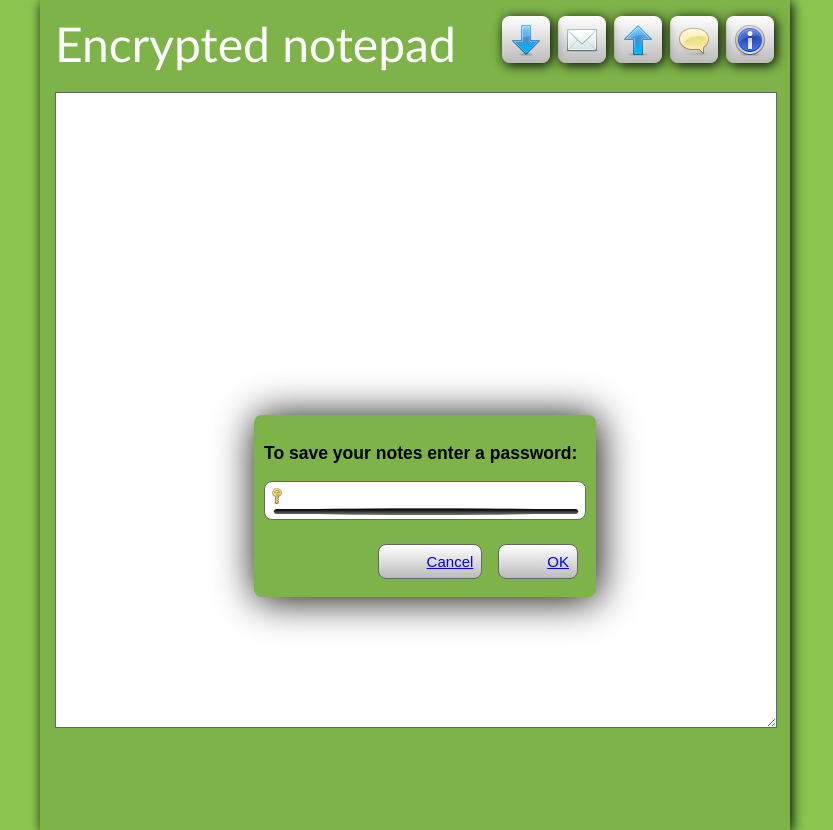
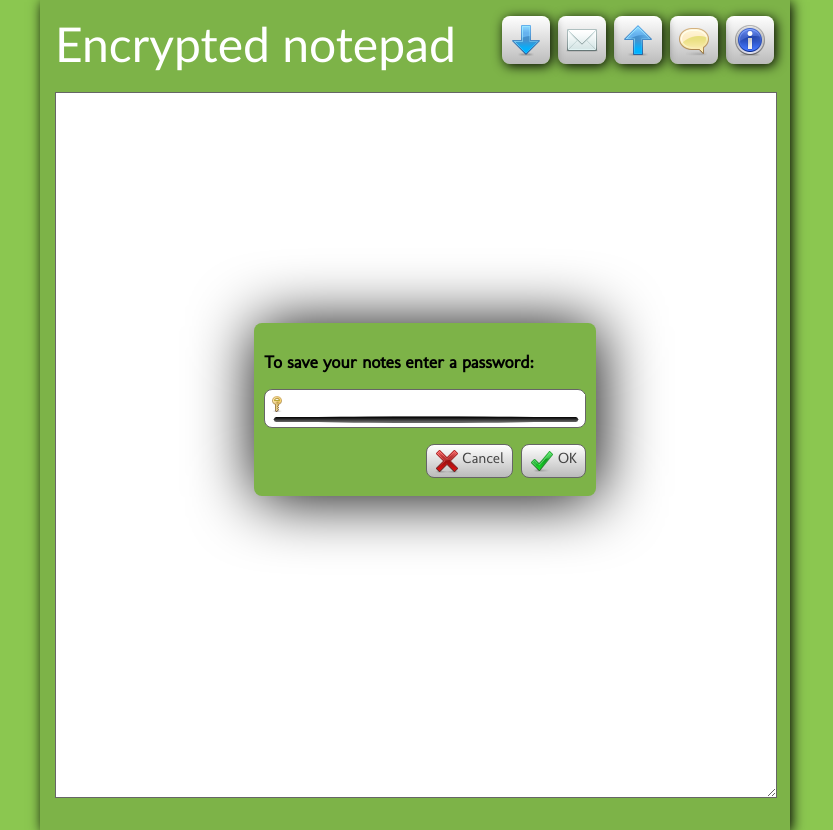
Before and after one commit to agea/encpad, a plain HTML site: page encpad/war/index.html in a window 1280 px wide. Both pictures are taken after a click on the link 751 px from the left and 39 px from the top of the page. Shown: the whole page, without its empty margins (225-1058 px from the left). Drawn offline with Linux system fonts and the light colour scheme; a web font is replaced by a local one.

Commit message:
Signed-off-by: agea <agea@drwolf.it>

```diff
--- a/encpad/war/css/encpad.css
+++ b/encpad/war/css/encpad.css
@@ -15,12 +15,11 @@ body {
 	width: 720px;
 	height: 100%;
 	position: relative;
-	font: 15px 'Trebuchet MS' ', sans-serif;
+	font: 15px 'Molengo', 'Trebuchet MS', sans-serif;
 	-webkit-box-shadow: #000 2px 2px 12px;
 	-moz-box-shadow: #000 2px 2px 12px;
 	box-shadow: #000 2px 2px 12px;
 	z-index: 100;
-	font: 15px 'Cantarell', sans-serif;
 }
 
 h1 {
@@ -59,7 +58,9 @@ a img {
 	-webkit-box-shadow: #000 2px 2px 12px;
 	-moz-box-shadow: #000 2px 2px 12px;
 	box-shadow: #000 2px 2px 12px;
+	border:0;
 }
+
 
 .actions a:hover {
 	-webkit-box-shadow: #fff 2px 2px 12px;
@@ -72,7 +73,7 @@ a img {
 	display: none;
 	text-decoration: none;
 	color: #666;
-	font-size: 10px;
+	font: 10px 'Molengo', sans-serif;
 }
 
 #notepad {
@@ -135,6 +136,7 @@ a img {
 	top: 50%;
 	left: 50%;
 	margin-left: -161px;
+	margin-top:-92px;
 	width: 322px;
 	padding: 10px;
 	background: #7db348;
@@ -142,9 +144,9 @@ a img {
 	-webkit-border-radius: 8px;
 	border-radius: 8px;
 	display: block;
-	-webkit-box-shadow: #000 2px 2px 40px;
-	-moz-box-shadow: #000 2px 2px 40px;
-	box-shadow: #000 2px 2px 40px;
+	-webkit-box-shadow: #000 2px 2px 64px;
+	-moz-box-shadow: #000 2px 2px 64px;
+	box-shadow: #000 2px 2px 64px;
 }
 
 .buttons {
@@ -155,10 +157,9 @@ a img {
 .buttons a {
 	display: block;
 	float: right;
-	margin: 8px;
-	padding: 8px;
+	margin: 0px 0px 8px 8px;
+	padding: 4px 8px;
 	border: 1px solid #666;
-	padding-left: 48px;
 	background: -webkit-gradient(linear, 0 0, 0 bottom, from(#ffffff),
 		to(#bbbbbb) );
 	background: -moz-linear-gradient(#ffffff, #bbbbbb);
@@ -167,4 +168,13 @@ a img {
 	-webkit-border-radius: 8px;
 	border-radius: 8px;
 	display: block;
+	text-decoration: none;
+	color: #444;
+	text-align: left;
 }
+
+.buttons a img {
+	float: left;
+	display: block;
+	margin-right: 4px;
+}
--- a/encpad/war/index.html
+++ b/encpad/war/index.html
@@ -7,9 +7,10 @@
 
         <link type="text/css" href="/css/encpad.css" rel="stylesheet" />
 
-<!--        <link href='https://fonts.googleapis.com/css?family=Neucha' rel='stylesheet' type='text/css'>-->
-<!--        <link href='https://fonts.googleapis.com/css?family=Inconsolata' rel='stylesheet' type='text/css'>-->
-<!--        <link href='https://fonts.googleapis.com/css?family=Cantarell' rel='stylesheet' type='text/css'>-->
+        <link href='https://fonts.googleapis.com/css?family=Neucha' rel='stylesheet' type='text/css'>
+        <link href='https://fonts.googleapis.com/css?family=Inconsolata' rel='stylesheet' type='text/css'>
+        <link href='https://fonts.googleapis.com/css?family=Molengo' rel='stylesheet' type='text/css'>
+        <link href='https://fonts.googleapis.com/css?family=Yanone+Kaffeesatz' rel='stylesheet' type='text/css'>
 
 
         <script type="text/javascript" src="/js/jquery-1.4.3.min.js"></script>
@@ -22,28 +23,33 @@
     	   Encrypted notepad
     	</h1>
     	<div class="actions">
-           <a href="javascript:void(0)" class="action"><img src="/img/information.png"/><div class="adesc">about</div></a>
+           <a href="javascript:void(0)" class="action" id="aboutAction"><img src="/img/information.png"/><div class="adesc">about</div></a>
            <a href="javascript:void(0)" class="action"><img src="/img/balloon.png"/><div class="adesc">contact</div></a>
            <a href="javascript:void(0)" class="action"><img src="/img/upload.png"/><div class="adesc">upload</div></a>
            <a href="javascript:void(0)" class="action"><img src="/img/mail.png"/><div class="adesc">send</div></a>
-           <a href="javascript:void(0)" class="action"><img src="/img/save.png"/><div class="adesc">save</div></a>
+           <a href="javascript:void(0)" class="action" id="saveAction"><img src="/img/save.png"/><div class="adesc">save</div></a>
     	</div>
 
         <textarea id="notepad" name="notepad"></textarea>
 
 
-        <div id="savepanel">
+        <div id="savepanel" style="display:none;">
             <h3>To save your notes enter a password:</h3>
             <div class="pwfield">
-                <input class="password" name="password_save" type="password" />
+                <input class="password" id="save_password" name="save_password" type="password" />
                 <div class="progressbar">
                     <div class="pwstrength">&nbsp;</div>
                 </div>
             </div>
             <div class="buttons">
-                <a class="ok" href="javascript:void(0)">OK</a>
-                <a class="cancel" href="javascript:void(0)">Cancel</a>
+                <a class="ok" href="javascript:void(0)"><img src="/img/tick.png"/>OK</a>
+                <a class="cancel" href="javascript:void(0)"><img src="/img/cross.png"/>Cancel</a>
             </div>
+            <form id="saveform" action="/encpad" method="post" style="display:none">
+                <input type="hidden" name="action" value="save"/>
+                <input type="hidden" id="save_cypher" name="save_cypher"/>
+            </form>
+
         </div>
 
 	</body>
--- a/encpad/war/js/encpad.js
+++ b/encpad/war/js/encpad.js
@@ -46,7 +46,7 @@ return v;
 $(function(){
 
     $(window).resize(function(){
-    	$("#notepad").height(($("html").innerHeight()-190)+'px');
+    	$("#notepad").height(($("html").innerHeight()-120)+'px');
     });
 
     $(window).resize();
@@ -66,4 +66,17 @@ $(function(){
     	$(this).find(".adesc").hide(100);
 
     });
+
+    $('#saveAction').click(function(e){
+    	$('#savepanel').show(100);
+    });
+
+    $('#savepanel .cancel').click(function(){
+    	$('#savepanel').hide(100);
+    });
+
+    $('#savepanel .ok').click(function(){
+    	$('#save_cypher').val(sjcl.encrypt($('#save_password').val(),$('#notepad').val()));
+    	$('#saveform').submit();
+    });
 });
```
Also changed, not shown: 1 other file.
